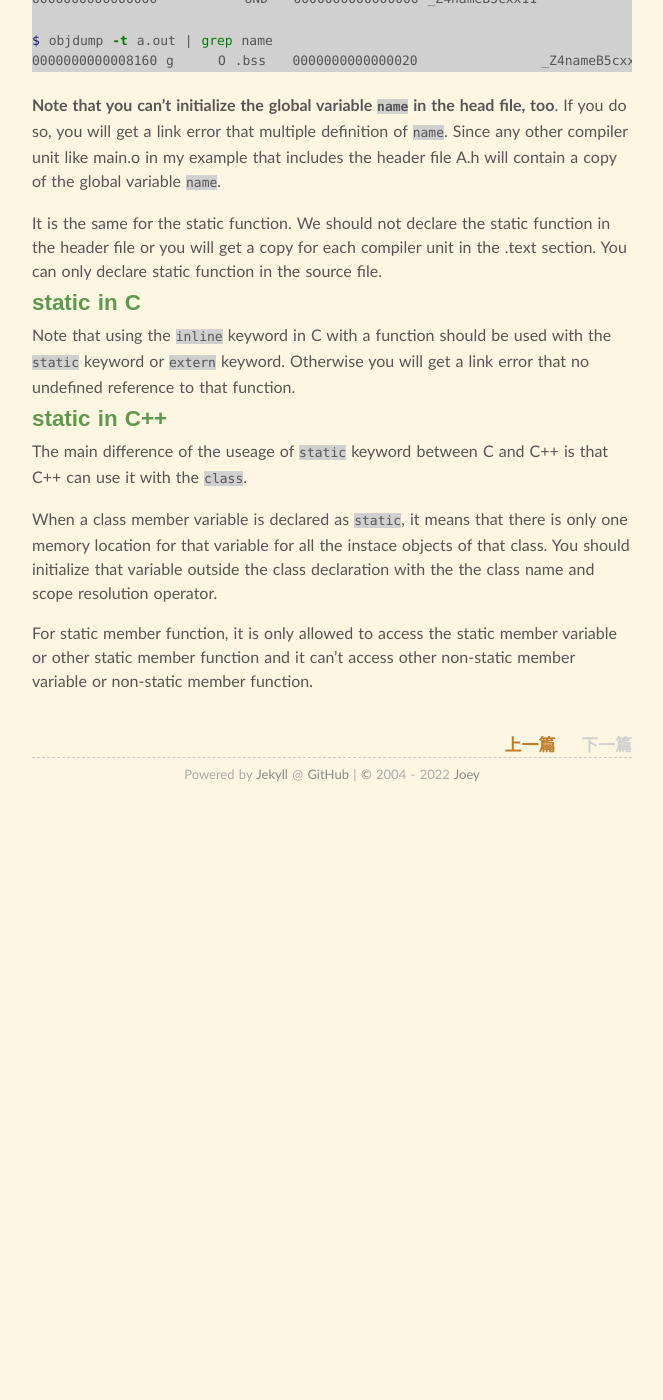
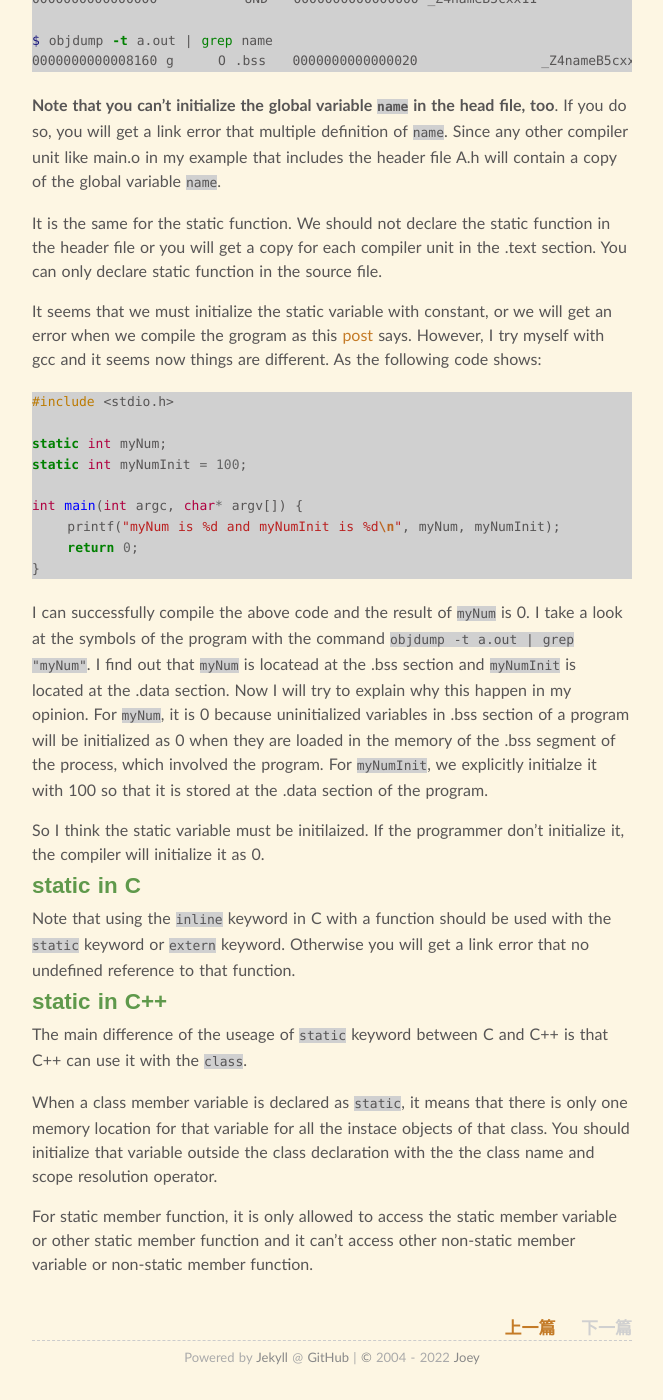
Before and after one commit to SaltyFish123/SaltyFish123.github.io, a Jekyll site: the page built from _posts/2022-08-28-c++_static.md, in a window 1280 px wide and 1400 px high, scrolled down 1348 px. Shown: the whole window, without its empty margins (308-971 px from the left). Built offline with Jekyll 4.4.1, drawn with Linux system fonts in a browser that asks for light colours; nearby versions of some CDN libraries; comment, search, counter and statistics services are not loaded; before the commit the page ends 2165 px from its top, so only the background shows below that.

Commit message:
Modify c++ static post

````diff
--- a/_posts/2022-08-28-c++_static.md
+++ b/_posts/2022-08-28-c++_static.md
@@ -65,6 +65,24 @@ $ objdump -t a.out | grep name
 
 It is the same for the static function. We should not declare the static function in the header file or you will get a copy for each compiler unit in the .text section. You can only declare static function in the source file.
 
+It seems that we must initialize the static variable with constant, or we will get an error when we compile the grogram as this [post](https://www.geeksforgeeks.org/?p=10302) says. However, I try myself with gcc and it seems now things are different. As the following code shows:
+
+```c
+#include <stdio.h>
+
+static int myNum;
+static int myNumInit = 100;
+
+int main(int argc, char* argv[]) {
+    printf("myNum is %d and myNumInit is %d\n", myNum, myNumInit);
+    return 0;
+}
+```
+
+I can successfully compile the above code and the result of `myNum` is 0. I take a look at the symbols of the program with the command `objdump -t a.out | grep "myNum"`. I find out that `myNum` is locatead at the .bss section and `myNumInit` is located at the .data section. Now I will try to explain why this happen in my opinion. For `myNum`, it is 0 because uninitialized variables in .bss section of a program will be initialized as 0 when they are loaded in the memory of the .bss segment of the process, which involved the program. For `myNumInit`, we explicitly initialze it with 100 so that it is stored at the .data section of the program.
+
+So I think the static variable must be initilaized. If the programmer don't initialize it, the compiler will initialize it as 0.
+
 ## static in C
 
 Note that using the `inline` keyword in C with a function should be used with the `static` keyword or `extern` keyword. Otherwise you will get a link error that no undefined reference to that function.
````
